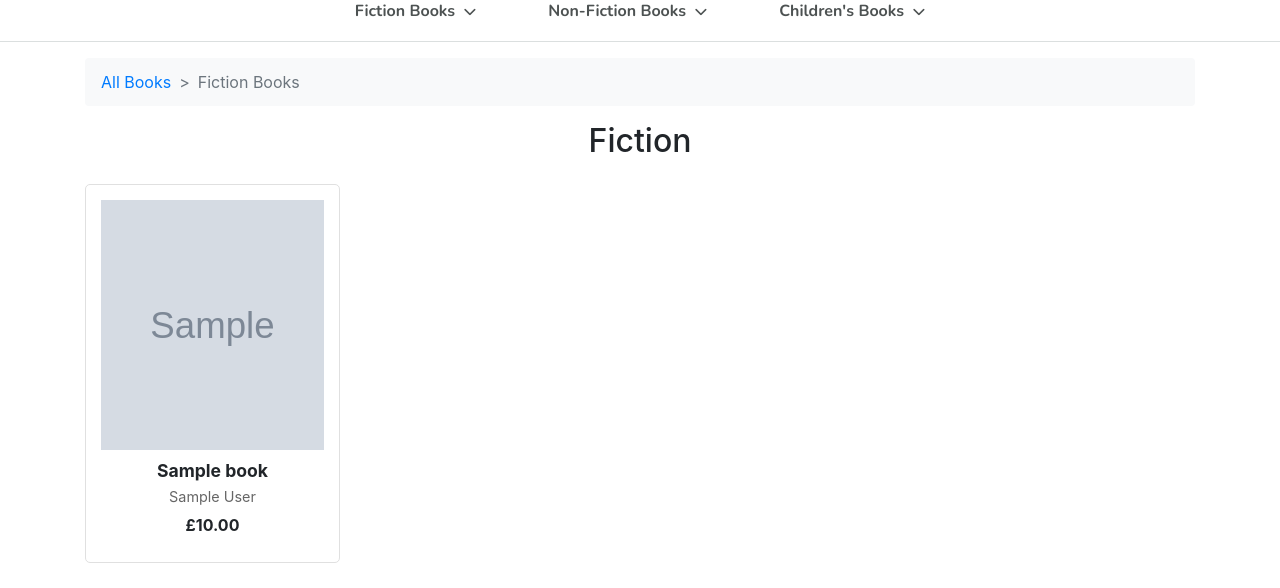
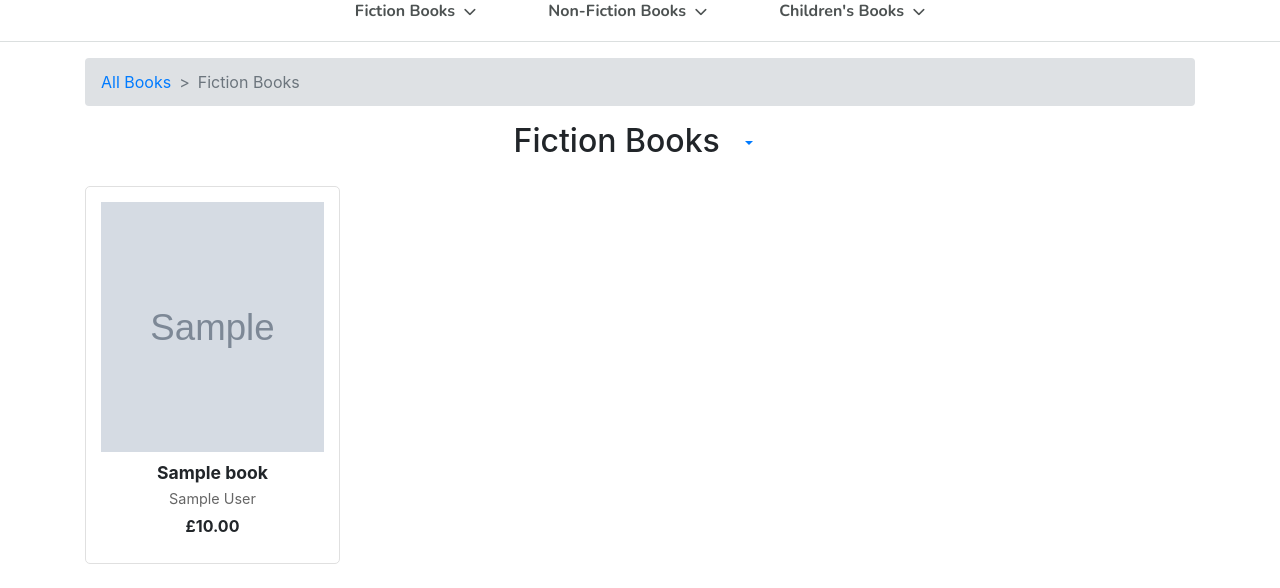
Before and after one commit to vica781/The_Literary_Loft_v2, a Django app: a page that uses books/templates/books/book_list.html in a window 1280 px wide. Shown: the part 245-833 px from the top of the page. Before the commit the page ends 808 px from the top, so only its background shows below. Run offline with Django 4.2, Linux system fonts and the light colour scheme; tables that the repository leaves empty hold one stand-in row (values such as "Sample post"); grey boxes marked "Sample" are stand-in pictures; some libraries are stand-ins or nearby versions.

Commit message:
Feat: add dropdown functionality to page heading/book's category

```diff
--- a/books/templates/books/book_list.html
+++ b/books/templates/books/book_list.html
@@ -21,8 +21,6 @@
             {% endif %}
         </ol>
     </nav>
-
-    {% comment %} <h1 class="text-center my-4">Our Books</h1> {% endcomment %}
     {% if not category and not subcategory %}
     {% for main_category in categories %}
     <div class="category-section mb-4">
@@ -30,7 +28,6 @@
             {{ main_category.display_name }}
             <div class="dropdown d-inline-block">
                 <button class="btn btn-link dropdown-toggle" type="button" id="{{ main_category.slug }}Dropdown" data-toggle="dropdown" aria-haspopup="true" aria-expanded="false">
-                {% comment %} <i class="fas fa-chevron-down"></i> {% endcomment %}
                 </button>
                 <div class="dropdown-menu" aria-labelledby="{{ main_category.slug }}Dropdown">
                     {% for subcategory in main_category.subcategories.all %}
@@ -50,7 +47,20 @@
     {% endfor %}
     {% else %}
     <h2 class="text-center mb-4">
-        {% if category %}{{ category.name|title }}{% else %}{{ subcategory.name|title }}{% endif %}
+        {% if category %}
+            {{ category.display_name }}
+            <div class="dropdown d-inline-block">
+                <button class="btn btn-link dropdown-toggle" type="button" id="{{ category.slug }}Dropdown" data-toggle="dropdown" aria-haspopup="true" aria-expanded="false">
+                </button>
+                <div class="dropdown-menu" aria-labelledby="{{ category.slug }}Dropdown">
+                    {% for subcategory in category.subcategories.all %}
+                    <a class="dropdown-item" href="{% url 'books:book_list_by_subcategory' subcategory_slug=subcategory.slug %}">{{ subcategory.name|title }}</a>
+                    {% endfor %}
+                </div>
+            </div>
+        {% else %}
+            {{ subcategory.name|title }}
+        {% endif %}
     </h2>
     <div class="row book-grid">
         {% for book in books %}
--- a/reading_loft/static/css/book_details.css
+++ b/reading_loft/static/css/book_details.css
@@ -71,7 +71,7 @@
   background-color: #fff;
 }
 .breadcrumb {
-    background-color: #f8f9fa;
+    background-color: #dee1e4;
     padding: 0.75rem 1rem;
     border-radius: 0.25rem;
     margin-bottom: 1rem;
--- a/reading_loft/static/css/book_list.css
+++ b/reading_loft/static/css/book_list.css
@@ -101,7 +101,7 @@
 .breadcrumb {
     /* background-color: hsl(210, 17%, 98%); */
     /* background-color: transparent; */
-    background-color: #f8f9fa;
+    background-color: #dee1e4;
     padding: 0.75rem 1rem;
     border-radius: 0.25rem;
     margin-bottom: 1rem;
```
